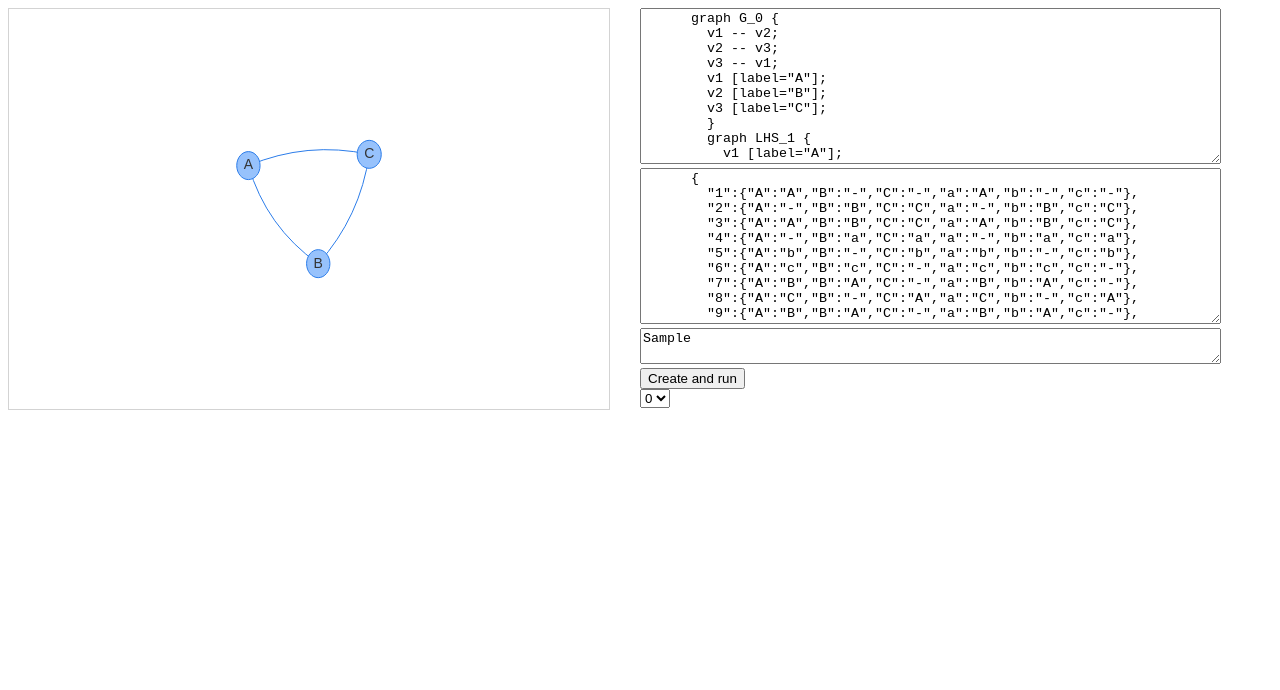
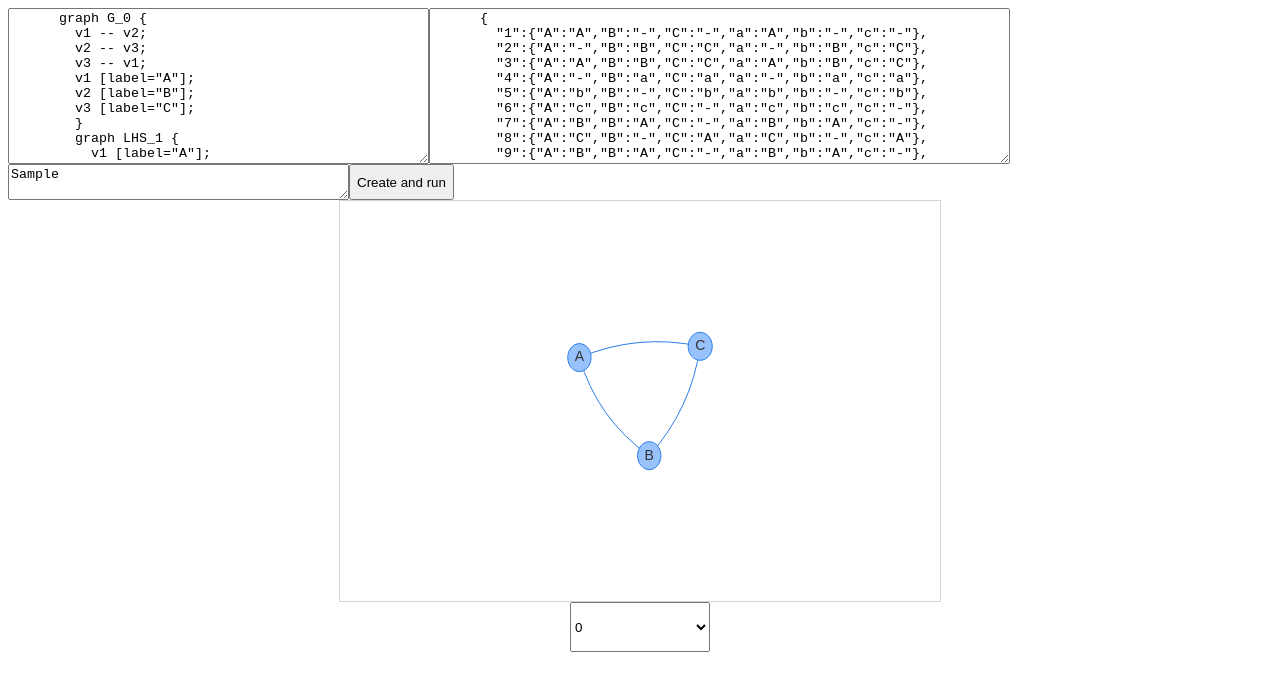
Before and after one commit to MCjasiux/Projekt_TiAG_2020, a plain HTML site: page index.html in a window 1280 px wide. Both pictures are taken after typing "Sample" into the empty fields and a click on the button "Create and run". Drawn offline with Linux system fonts and the light colour scheme.

Commit message:
flex
zmiany w układzie interfejsu, statystyki pierwszego grafu

```diff
--- a/index.html
+++ b/index.html
@@ -9,18 +9,15 @@
 </head>
 
 <body>
-  <div id="leftSection">
-    <div id="mynetwork"></div>
-    <div id="statistics"></div>
-  </div>
 
-  <div id="rightSection">
+
+  <div id="topSection">
     <script src="js/Graph.js"></script>
     <script src="js/Stats.js"></script>
     <script src="js/Production.js"></script>
     <script src="js/Productions.js"></script>
     <script src="js/main.js"></script>
-    <textarea name="" id="textareaGraph" cols="70" rows="10" placeholder="Graph and Productions">
+    <textarea name="" id="textareaGraph" cols="50" rows="10" placeholder="Graph and Productions">
       graph G_0 {
         v1 -- v2;
         v2 -- v3;
@@ -190,12 +187,18 @@
         "11":{"A":"C","B":"-","C":"A","a":"C","b":"-","c":"A"},
         "12":{"A":"-","B":"C","C":"B","a":"-","b":"C","c":"B"}
        }</textarea>
-    <textarea name="" id="textareaProductionSeries" cols="70" rows="2"
-      placeholder="Select Productions: 1,2,3,4"></textarea>
-    <button onclick="create()">Create and run</button>
-    <div id="controlPanel"></div>
+    <textarea name="" id="textareaProductionSeries" cols="40" rows="2"
+      placeholder="Select Productions: 1,2,3,4"></textarea><br>
+    <button onclick="create()">Create and run</button><br>
+
   </div>
+  <div id="bottomSection">
+    <div id="statistics"></div>
+    <div id="mynetwork"></div>
 
+
+  </div>
+  <div id="controlPanel"></div>
 
 
 
--- a/js/main.js
+++ b/js/main.js
@@ -1,10 +1,10 @@
 graphHistory = []
 let stats
 function create() {
-  graphHistory=[];
+  graphHistory = [];
   var container = document.getElementById("mynetwork");
   var options = {};
-  var constructionString=document.getElementById("textareaGraph").value;
+  var constructionString = document.getElementById("textareaGraph").value;
   constructionString = constructionString.replaceAll("\n", "");
   var graph1 = new Graph(constructionString.match(/G\_0.*?}/g)[0]);
   graphHistory.push(JSON.parse(JSON.stringify(graph1)))
@@ -13,12 +13,13 @@ function create() {
   let series = document.getElementById("textareaProductionSeries").value.split(",")
   let sel = document.createElement("select")
   let panel = document.getElementById("controlPanel")
-  panel.innerHTML=""
+  panel.innerHTML = ""
   panel.appendChild(sel)
   option0 = document.createElement("option")
   option0.innerText = 0
   option0.value = 0
   sel.appendChild(option0)
+
   sel.addEventListener("change", () => {
     let currentGraph = graphHistory[sel.value]
     network = new vis.Network(container, currentGraph, options)
@@ -39,5 +40,8 @@ function create() {
     sel.appendChild(o)
 
   }
+  let firstStats = new Stats(graphHistory[0].nodes, graphHistory[0].edges)
+  firstStats.update()
+  firstStats.write()
   console.log(graphHistory)
 }
--- a/style.css
+++ b/style.css
@@ -2,19 +2,33 @@
     width: 600px;
     height: 400px;
     border: 1px solid lightgray;
+    margin: 0 auto;
 }
 
 #statistics {
-
+    position: absolute;
 }
 
 body {
     display: flex;
-    flex-direction: row;
+    flex-direction: column;
 }
 
-#leftSection, #rightSection {
+#topSection, #bottomSection {
     flex: 1;
+    display: flex;
+}
+
+#topSection {
+    flex-flow: row wrap;
+}
+
+#bottomSection #mynetwork {
+    flex-flow: row wrap;
+}
+
+#topSection {
+    flex: auto;
 }
 
 #controlPanel {
@@ -25,3 +39,9 @@ body {
 #controlPanel button.number {
     padding: 10px;
 }
+
+#controlPanel select {
+    margin: 0 auto;
+    width: 140px;
+    height: 50px;
+}
```
